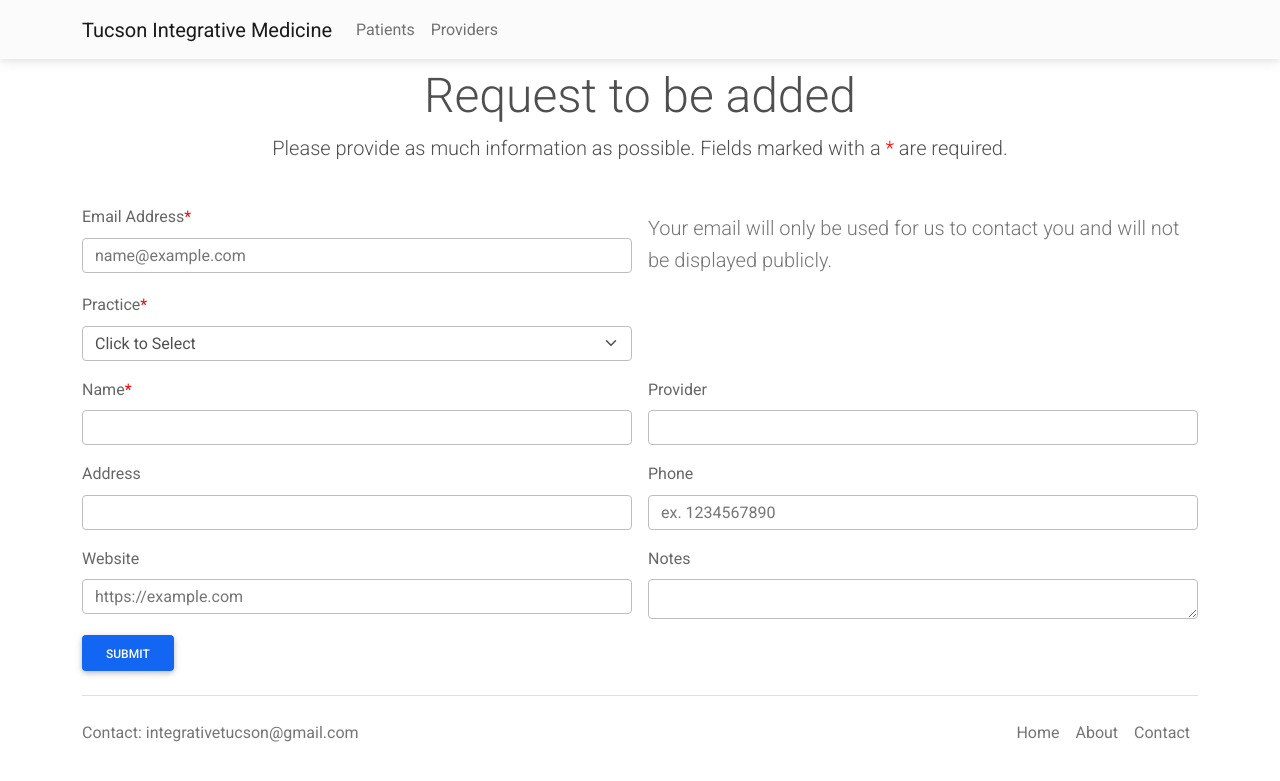
After one commit to meme8383/Integrative-Tucson, a Flask app: page /providers/request in a window 1280 px wide. The commit adds this page. Shown: the top 781 px of the page. Run offline with Flask 2, Linux system fonts and the light colour scheme; data that the repository does not hold is empty; some libraries are stand-ins or nearby versions.

Commit message:
forms, mdbs, stuff

```diff
--- a/application.py
+++ b/application.py
@@ -1,5 +1,6 @@
 import psycopg2
 import os
+import datetime
 
 from flask import Flask, render_template, request
 from flask_session import Session
@@ -98,14 +99,56 @@ def contact():
         message = Message(f"New message from: {name}", body=message_body, recipients=[DEFAULT_EMAIL])
         mail.send(message)
 
-        return render_template("success.html")
+        return render_template("success.html", message="Your response has been recorded!")
 
     else:
         return render_template("contact.html")
 
+@app.route("/providers/request", methods=["GET", "POST"])
+def request_submit():
+    if request.method == "POST":
+        print(request.form)
+        # if len(request.form) == 8:
+        #     email, practice_id, name, provider, address, phone, website, note = request.form.items()
+        #     custom_practice = (None, None)
+        # else:
+        #     email, practice_id, custom_practice, name, provider, address, phone, website, note = request.form
+
+        values = [int(request.form.get("practice")), request.form.get("name"), request.form.get("provider"), request.form.get("address"),
+        int(request.form.get("phone")) if request.form.get("phone") else None, request.form.get("website"), request.form.get("custom_practice"),
+        request.form.get("email"), request.form.get("note"), datetime.datetime.now()]
+
+        conv = lambda i : i or None
+        clean_values = [conv(i) for i in values]
+
+        try:
+            cur.execute("""INSERT INTO requests (practice_id, name, provider, address, phone, website, custom_practice, email, note, submitted_at)
+            VALUES (%s, %s, %s, %s, %s, %s, %s, %s, %s, %s)""", clean_values)
+            conn.commit()
+        except:
+            conn.rollback()
+            raise
+
+        message = Message("Request Received", body="We have received your request to be added.", recipients=[request.form.get("email")])
+        mail.send(message)
+
+        message = Message("New Request", body=str(clean_values), recipients=[DEFAULT_EMAIL])
+        mail.send(message)
+
+        return render_template("success.html", message="Your request has been sent!")
+    else:
+        cur.execute("SELECT id, name FROM practices")
+        practices = cur.fetchall()
+
+        return render_template("request.html", practices=practices)
+
 @app.errorhandler(404)
 def page_not_found(e):
     return render_template("404.html"), 404
+
+@app.errorhandler(503)
+def page_unavailable(e):
+    return render_template("503.html"), 503
 
 def split_rows(query, columns):
     return [query[i:i + columns] for i in range(0, len(query), columns)]
--- a/static/styles.css
+++ b/static/styles.css
@@ -25,3 +25,8 @@
     text-align: center;
     margin-top: 50px;
 }
+
+.form-group.required .form-label:after {
+    content:"*";
+    color:red;
+  }
--- a/templates/layout.html
+++ b/templates/layout.html
@@ -7,12 +7,35 @@
         <meta name="viewport" content="initial-scale=1, width=device-width">
 
         <!-- https://getbootstrap.com/docs/5.1/ -->
-        <link href="https://cdn.jsdelivr.net/npm/bootstrap@5.1.3/dist/css/bootstrap.min.css" rel="stylesheet" integrity="sha384-1BmE4kWBq78iYhFldvKuhfTAU6auU8tT94WrHftjDbrCEXSU1oBoqyl2QvZ6jIW3" crossorigin="anonymous">
+        <!-- <link href="https://cdn.jsdelivr.net/npm/bootstrap@5.1.3/dist/css/bootstrap.min.css" rel="stylesheet" integrity="sha384-1BmE4kWBq78iYhFldvKuhfTAU6auU8tT94WrHftjDbrCEXSU1oBoqyl2QvZ6jIW3" crossorigin="anonymous"> -->
 
         <link href="/static/styles.css" rel="stylesheet">
 
         <!-- https://getbootstrap.com/docs/5.1/ -->
-        <script src="https://cdn.jsdelivr.net/npm/bootstrap@5.1.3/dist/js/bootstrap.bundle.min.js" integrity="sha384-ka7Sk0Gln4gmtz2MlQnikT1wXgYsOg+OMhuP+IlRH9sENBO0LRn5q+8nbTov4+1p" crossorigin="anonymous"></script>
+        <!-- <script src="https://cdn.jsdelivr.net/npm/bootstrap@5.1.3/dist/js/bootstrap.bundle.min.js" integrity="sha384-ka7Sk0Gln4gmtz2MlQnikT1wXgYsOg+OMhuP+IlRH9sENBO0LRn5q+8nbTov4+1p" crossorigin="anonymous"></script> -->
+
+
+        <!-- Font Awesome -->
+        <link
+        href="https://cdnjs.cloudflare.com/ajax/libs/font-awesome/5.15.1/css/all.min.css"
+        rel="stylesheet"
+        />
+        <!-- Google Fonts -->
+        <link
+        href="https://fonts.googleapis.com/css?family=Roboto:300,400,500,700&display=swap"
+        rel="stylesheet"
+        />
+        <!-- MDB -->
+        <link
+        href="https://cdnjs.cloudflare.com/ajax/libs/mdb-ui-kit/3.10.1/mdb.min.css"
+        rel="stylesheet"
+        />
+
+        <!-- MDB -->
+        <script
+        type="text/javascript"
+        src="https://cdnjs.cloudflare.com/ajax/libs/mdb-ui-kit/3.10.1/mdb.min.js"
+        ></script>
 
         <title>{% block title %}{% endblock %}Tucson Integrative Medicine</title>
     </head>
--- a/templates/patients.html
+++ b/templates/patients.html
@@ -47,8 +47,7 @@
 
         <div class="px-4 py-3 mt-5 mx-auto text-center rounded-3">
             <h1 class="display-5 fw-bold">Find out what works best for you</h1>
-            <div class="col-lg-6 mx-auto my-4">
-                <h4 class="display-6"><a class="btn btn-primary btn-lg"href="/search">Search</a> local practitioners</h4>
+            <div class="col-lg-6 mx-auto">
                 <div class="mx-auto">
                     <ul class="list-group list-group-flush lead">
                         <li class="list-group-item">This network of providers does not replace your primary care</li>
@@ -56,6 +55,7 @@
                         <li class="list-group-item">Your health insurance might not cover these services</li>
                     </ul>
                 </div>
+                <h4 class="display-6"><a class="btn btn-primary btn-lg"href="/search">Search</a> local practitioners</h4>
             </div>
         </div>
 
--- /dev/null
+++ b/templates/request.html
@@ -0,0 +1,117 @@
+{% extends "layout.html" %}
+
+{% block title %}Request - {% endblock %}
+
+{% block main %}
+
+    <div class="container">
+        <h1 class="display-5 mt-2 mb-2 text-center">Request to be added</h1>
+        <p class="lead text-center">Please provide as much information as possible. Fields marked with a <span style="color:red;">*</span> are required.</p>
+
+        <div id="loading" class="text-center" style="display: none;">
+            <div id="loading" class="spinner-border" role="status">
+                <span class="visually-hidden">Loading...</span>
+            </div>
+        </div>
+
+        <form class="row g-3 mt-4 needs-validation" id="form1" action="/providers/request" method="post" novalidate>
+            <div class="col-md-6 form-group required">
+                <label for="FormEmailInput" class="form-label">Email Address</label>
+                <input type="email" id="FormEmailInput" name="email" class="form-control" placeholder="name@example.com" required>
+                <div class="invalid-feedback">
+                    Please provide a valid email address.
+                </div>
+            </div>
+            <div class="col-md-6 mt-4">
+                <p class="lead text-muted mb-0">Your email will only be used for us to contact you and will not be displayed publicly.</p>
+            </div>
+
+            <div class="col-md-6 form-group required">
+                <label for="FormPracticeInput" class="form-label">Practice</label>
+                <select name="practice" id="FormPracticeInput" class="form-select form-control" onchange="Practices(this.value)" required>
+                    <option selected disabled value="">Click to Select</option>
+                    {% for practice in practices %}
+                        <option value="{{ practice[0] }}">{{ practice[1] }}</option>
+                    {% endfor %}
+                    <option value=0>Other</option>
+                </select>
+            </div>
+            <div class="col-md-6 form-group required">
+                <div id="OtherInput">
+                </div>
+            </div>
+
+            <div class="col-md-6 form-group required">
+                <label for="FormNameInput" class="form-label">Name</label>
+                <input type="text" id="FormNameInput" name="name" class="form-control" required>
+                <div class="invalid-feedback">
+                    This field is required.
+                </div>
+            </div>
+            <div class="col-md-6">
+                <label for="FormProviderInput" class="form-label">Provider</label>
+                <input type="text" id="FormProviderInput" name="provider" class="form-control">
+            </div>
+
+            <div class="col-md-6">
+                <label for="FormAddressInput" class="form-label">Address</label>
+                <input type="text" id="FormAddressInput" name="address" class="form-control">
+            </div>
+            <div class="col-md-6">
+                <label for="FormPhoneInput" class="form-label">Phone</label>
+                <input type="tel" id="FormPhoneInput" name="phone" class="form-control" pattern="[0-9]{10}" placeholder="ex. 1234567890">
+                <div class="invalid-feedback">
+                    Please provide a valid phone number. Format: 1234567890
+                </div>
+            </div>
+
+            <div class="col-md-6">
+                <label for="FormWebsiteInput" class="form-label">Website</label>
+                <input type="url" id="FormWebsiteInput" name="website" class="form-control" placeholder="https://example.com">
+            </div>
+            <div class="col-md-6">
+                <label for="NoteInput" class="form-label">Notes</label>
+                <textarea id="NoteInput" name="note" class="form-control" rows=1></textarea>
+            </div>
+
+            <div class="col-12">
+                <button type="submit" value="Request" class="btn btn-primary" onclick="Loading();">Submit</button>
+            </div>
+        </form>
+    </div>
+
+<script>
+    (function () {
+        'use strict'
+
+        var forms = document.querySelectorAll('.needs-validation')
+
+        Array.prototype.slice.call(forms)
+            .forEach(function (form) {
+                form.addEventListener('submit', function (event) {
+                    if (!form.checkValidity()) {
+                        event.preventDefault()
+                        event.stopPropagation()
+                    } else {
+                        document.getElementById("form1").style.display = "none";
+                        document.getElementById("loading").style.display = "block";
+                    }
+
+                    form.classList.add('was-validated')
+                }, false)
+            })
+    })()
+
+    function Practices(val) {
+        if(val==0)
+            document.getElementById("OtherInput").innerHTML=`<label for="FormPracticeOtherInput" class="form-label">Practice</label>
+            <input type="text" id="FormPracticeOtherInput" name="custom_practice" placeholder="Please type..." class="form-control" required>
+            <div class="invalid-feedback">
+                This field is required.
+            </div>`
+        else document.getElementById("OtherInput").innerHTML=''
+    }
+</script>
+
+
+{% endblock %}
--- a/templates/success.html
+++ b/templates/success.html
@@ -5,7 +5,7 @@
 {% block main %}
 
     <div class="container">
-        <h1 class="display-5 mb-4 text-center">Your response has been recorded!</h1>
+        <h1 class="display-5 mb-4 text-center">{{ message }}</h1>
     </div>
 
 {% endblock %}
```
Also changed, not shown: templates/503.html (added, +12 -0 lines), templates/contact.html (+16 -6 lines), templates/providers.html (+6 -6 lines).
